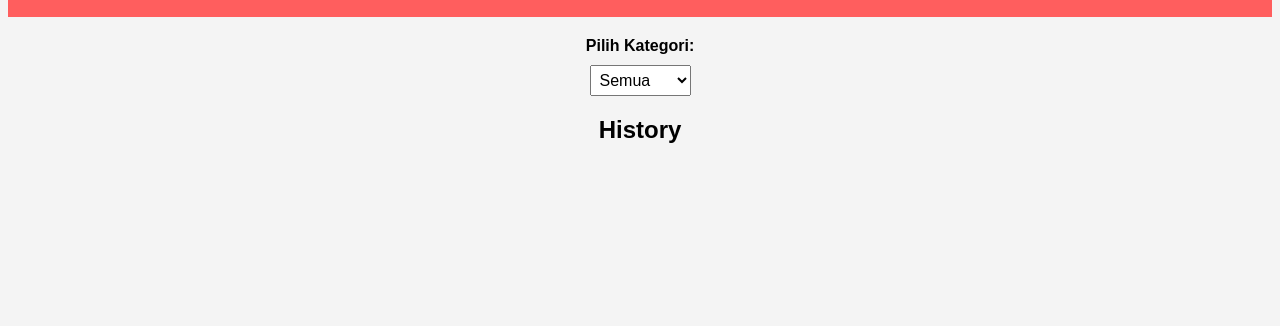
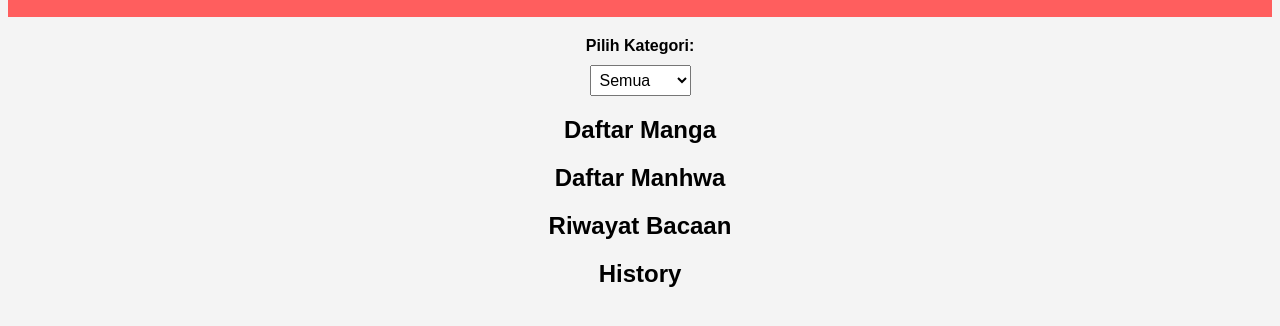
Before and after one commit to bidon934/manga, a plain HTML site: page index.html in a window 1280 px wide. Shown: the part 68-394 px from the top of the page. Drawn offline with Linux system fonts and the light colour scheme; no server answers.

Commit message:
index.html

```diff
--- a/index.html
+++ b/index.html
@@ -13,6 +13,7 @@
 
     <main>
         <!-- Filter Kategori -->
+        <section class="filter-section">
             <label for="category">Pilih Kategori:</label>
             <select id="category" onchange="filterByCategory()">
                 <option value="">Semua</option>
@@ -21,15 +22,27 @@
                 <option value="13">Isekai</option>
                 <option value="7">Comedy</option>
             </select>
+        </section>
 
-        <!-- Daftar Manga & Manhwa -->
-        <section id="manga-list"></section>
-        <section id="manhwa-list"></section>
+        <!-- Daftar Manga -->
+        <section class="manga-container">
+            <h2>Daftar Manga</h2>
+            <div id="manga-list"></div>
+        </section>
+
+        <!-- Daftar Manhwa -->
+        <section class="manhwa-container">
+            <h2>Daftar Manhwa</h2>
+            <div id="manhwa-list"></div>
+        </section>
 
         <!-- History -->
-        <section id="history-list"></section>
+        <section class="history-container">
+            <h2>Riwayat Bacaan</h2>
+            <div id="history-list"></div>
+        </section>
     </main>
 
-    <script src="script.js"></script>
+    <script src="script.js" defer></script>
 </body>
         </html>
```
Lines whose indentation alone changed are shown as unchanged.
